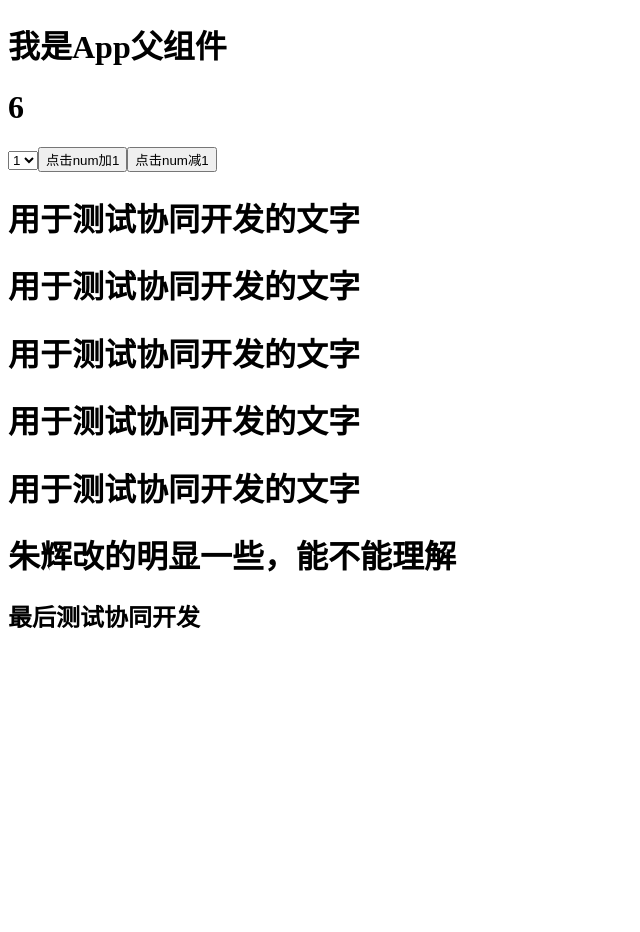
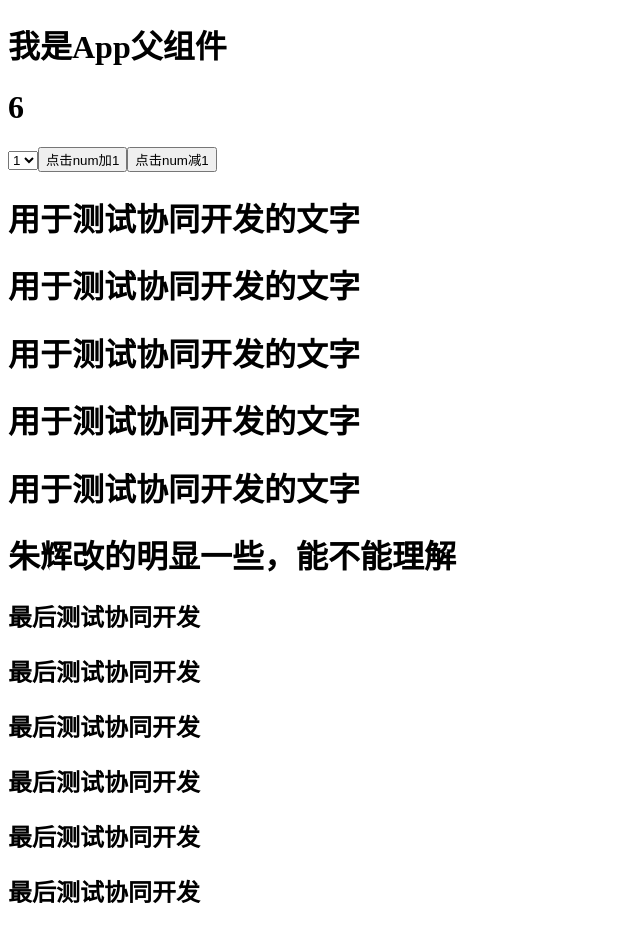
Before and after one commit to Aabcdec/textVue, a Vue app: page / in a window 1280 px wide. Shown: the top 932 px of the page, without its empty margins (0-640 px from the left). Before the commit the page ends 800 px from the top, so only its background shows below. Built offline with nearby package versions, Linux system fonts and the light colour scheme.

Commit message:
测试代码冲突

```diff
--- a/src/App.vue
+++ b/src/App.vue
@@ -8,7 +8,8 @@
     <h1>用于测试协同开发的文字</h1>
     <h1>用于测试协同开发的文字</h1>
     <h1>朱辉改的明显一些，能不能理解</h1>
-    <h2>最后测试协同开发</h2>
+    <h2>最后测试协同开发</h2>   <h2>最后测试协同开发</h2>   <h2>最后测试协同开发</h2>   <h2>最后测试协同开发</h2>
+    <h2>最后测试协同开发</h2>   <h2>最后测试协同开发</h2>   <h2>最后测试协同开发</h2>   <h2>最后测试协同开发</h2>
   </div>
 </template>
 <script setup>
```
